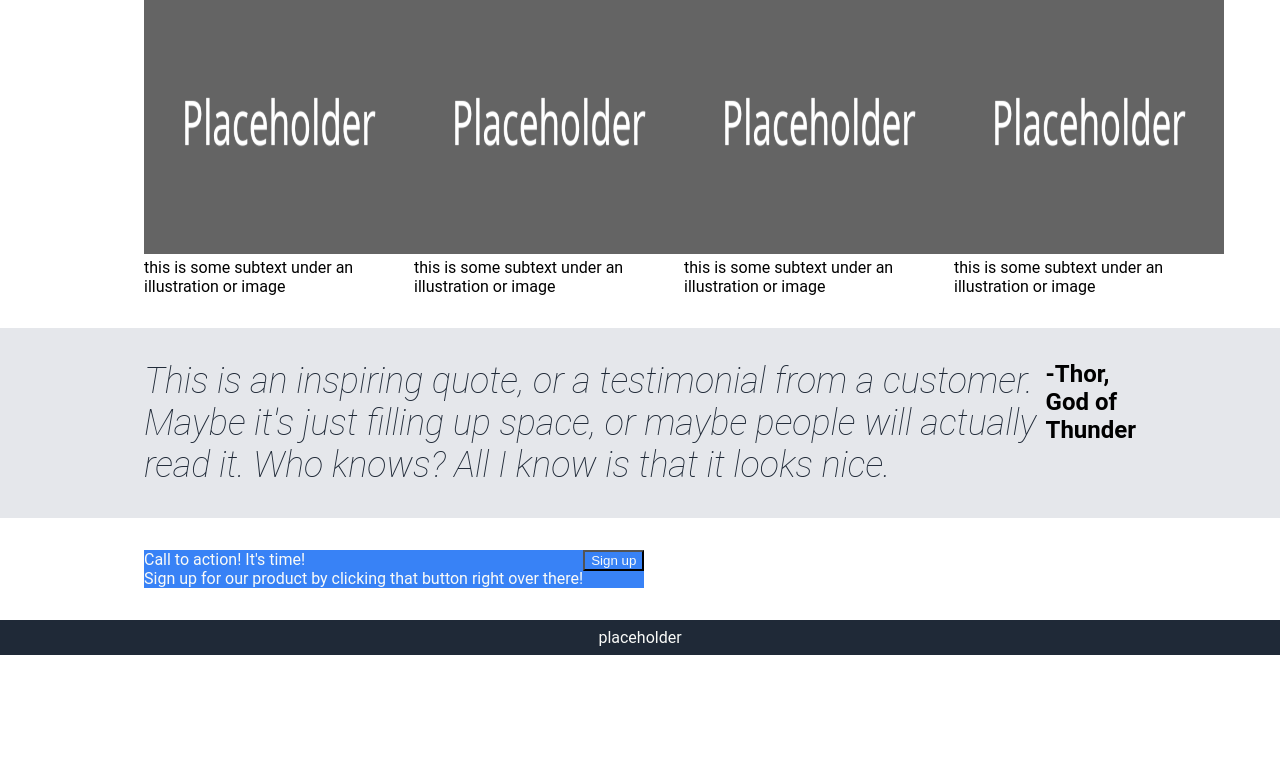
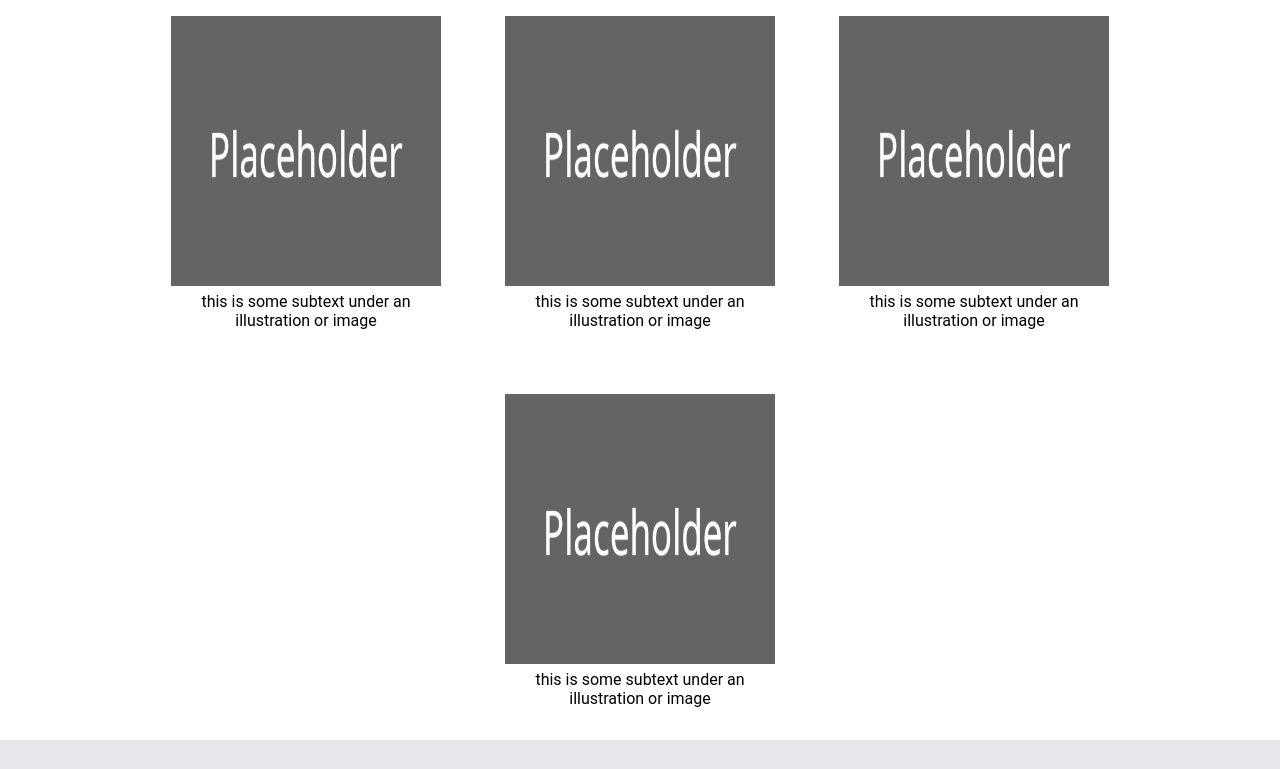
Before and after one commit to ps3ud/landing_page, a plain HTML site: page index.html in a window 1280 px wide. Shown: the part 472-1241 px from the top of the page. Before the commit the page ends 1127 px from the top, so only its background shows below. Drawn offline with Linux system fonts and the light colour scheme.

Commit message:
Adjust info section layout

```diff
--- a/styles.css
+++ b/styles.css
@@ -60,6 +60,23 @@ a{
     flex-flow: column wrap;
 }
 
+.information-main{
+    justify-content: center;
+    flex-wrap: wrap;
+    gap: 64px;
+}
+
+.info-block{
+    max-width: 270px;
+    display: flex;
+    flex-flow: column wrap;
+    gap: 6px;
+}
+
+.info-text{
+    text-align: center;
+}
+
 .main{
     font-size: 48px;
     font-weight: 800;
@@ -82,6 +99,7 @@ a{
     font-weight: 800;
     color: #1f2937;
     text-align: center;
+    padding-bottom: 32px;
 }
 
 .quote{
```
